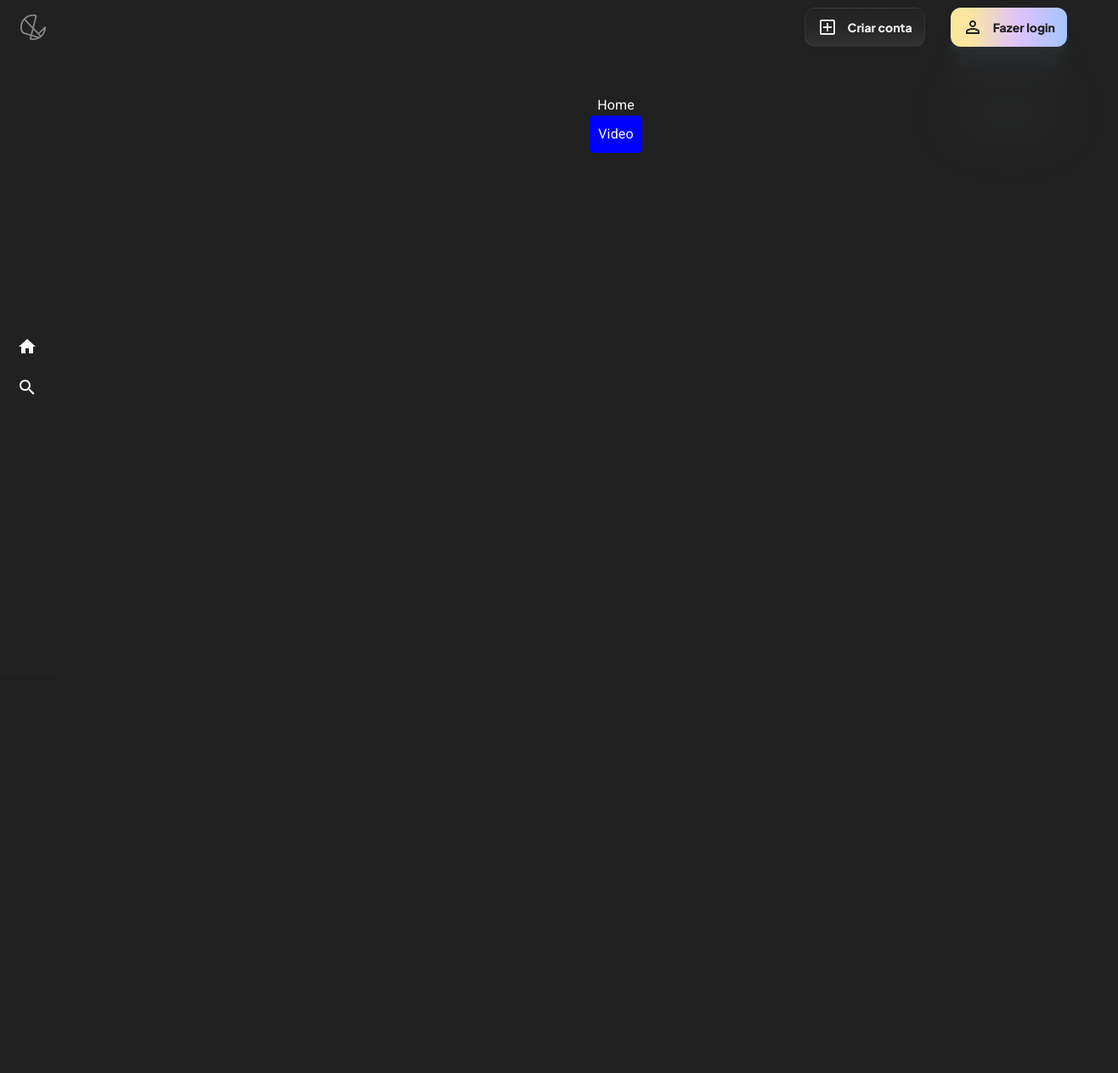
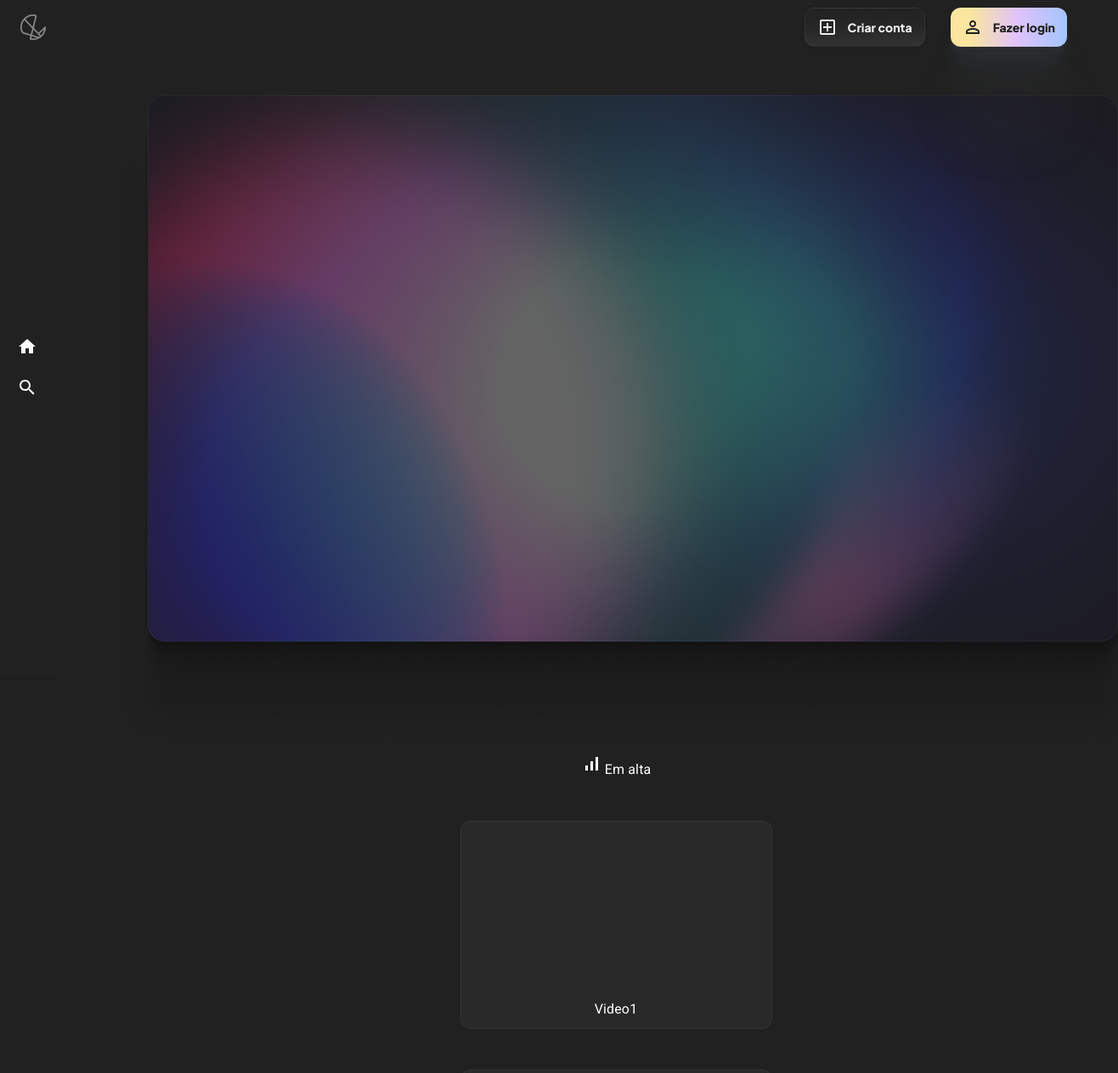
Before and after one commit to Tarsisgabriel/telos-flix, a React (Create React App) app: page / in a window 1280 px wide. Shown: the top 1263 px of the page at 85% size, 1316 px wide, since content can reach past the window. Before the commit the page ends 800 px from the top, so only its background shows below. Built offline with nearby package versions, Linux system fonts and the light colour scheme.

Commit message:
feat(sections): `:white_check_mark:` Created Sections Enjoy for Free and Trendig

```diff
--- /dev/null
+++ b/src/components/enjoyForFree/index.css
@@ -0,0 +1,14 @@
+.enjoyForFreeSection .labelSection {
+  display: flex;
+  justify-content: flex-start;
+  align-items: center;
+}
+
+.enjoyForFreeSection {
+  width: 100%;
+}
+.enjoyForFreeVideoGrid {
+  display: grid;
+  grid-template-columns: 1fr 1fr 1fr;
+  gap: 10px;
+}
--- /dev/null
+++ b/src/components/enjoyForFree/index.jsx
@@ -0,0 +1,35 @@
+import {
+  CardGiftcardOutlined,
+  SignalCellularAltOutlined,
+} from "@mui/icons-material";
+import React from "react";
+import "./index.css";
+import MiniVideoCard from "../miniVideoCard";
+
+function EnjoyForFree() {
+  const videos = [
+    {
+      title: "Video1",
+    },
+    {
+      title: "Video2",
+    },
+    {
+      title: "Video3",
+    },
+  ];
+  return (
+    <div className="enjoyForFreeSection">
+      <div className="labelSection">
+        <CardGiftcardOutlined /> Aproveite grátis
+      </div>
+      <div className="enjoyForFreeVideosGrid">
+        {videos.map((video) => (
+          <MiniVideoCard title={video.title} />
+        ))}
+      </div>
+    </div>
+  );
+}
+
+export default EnjoyForFree;
--- /dev/null
+++ b/src/components/mainVideo/index.jsx
@@ -0,0 +1,12 @@
+import React from "react";
+import Image from "./Hero.png";
+
+function MainVideo() {
+  return (
+    <div>
+      <img src={Image}></img>
+    </div>
+  );
+}
+
+export default MainVideo;
--- /dev/null
+++ b/src/components/miniVideoCard/index.css
@@ -0,0 +1,23 @@
+.miniVideoCard {
+  box-sizing: border-box;
+
+  width: 367px;
+  height: 244.66px;
+
+  left: 0%;
+  right: 0%;
+  margin-top: 48px;
+  bottom: 0%;
+
+  background: #292929;
+  border: 1px solid rgba(238, 238, 238, 0.05);
+
+  box-shadow: 0px, 4px, 6px rgba(0, 0, 0, 0.01);
+  border-radius: 12px;
+
+  display: flex;
+  align-items: flex-end;
+  justify-content: center;
+
+  padding-bottom: 10px;
+}
--- /dev/null
+++ b/src/components/miniVideoCard/index.jsx
@@ -0,0 +1,8 @@
+import React from "react";
+import "./index.css";
+
+function MiniVideoCard({ title }) {
+  return <div className="miniVideoCard">{title}</div>;
+}
+
+export default MiniVideoCard;
--- /dev/null
+++ b/src/components/trending/index.css
@@ -0,0 +1,15 @@
+.trendigSection .labelSection {
+  display: flex;
+  justify-content: flex-start;
+  align-items: center;
+  padding-bottom: 10px;
+}
+
+.trendigSection {
+  width: 100%;
+}
+.trendingVideoGrid {
+  display: grid;
+  grid-template-columns: 1fr 1fr 1fr;
+  gap: 10px;
+}
--- /dev/null
+++ b/src/components/trending/index.jsx
@@ -0,0 +1,32 @@
+import { SignalCellularAltOutlined } from "@mui/icons-material";
+import React from "react";
+import "./index.css";
+import MiniVideoCard from "../miniVideoCard";
+
+function Trending() {
+  const videos = [
+    {
+      title: "Video1",
+    },
+    {
+      title: "Video2",
+    },
+    {
+      title: "Video3",
+    },
+  ];
+  return (
+    <div className="trendingSection">
+      <div className="labelSection">
+        <SignalCellularAltOutlined /> Em alta
+      </div>
+      <div className="trendingVideosGrid">
+        {videos.map((video) => (
+          <MiniVideoCard title={video.title} />
+        ))}
+      </div>
+    </div>
+  );
+}
+
+export default Trending;
--- /dev/null
+++ b/src/pages/home/index.css
@@ -0,0 +1,5 @@
+.sectionsGrid {
+  display: grid;
+  grid-template-rows: auto;
+  gap: 72px;
+}
--- a/src/pages/home/index.jsx
+++ b/src/pages/home/index.jsx
@@ -1,25 +1,19 @@
 import React from "react";
-import { Link } from "react-router-dom";
+import MainVideo from "../../components/mainVideo";
+import Trending from "../../components/trending";
+import EnjoyForFree from "../../components/enjoyForFree";
+import "./index.css";
 
 function Home() {
   return (
     <div
       style={{ display: "flex", flexDirection: "column", alignItems: "center" }}
     >
-      Home
-      <Link
-        style={{
-          textDecoration: "none",
-          color: "white",
-          background: "blue",
-          padding: "10px",
-          borderRadius: "5px",
-          maxWidth: "70px",
-        }}
-        to="/video"
-      >
-        Video
-      </Link>
+      <MainVideo />
+      <div className="sectionsGrid">
+        <Trending />
+        <EnjoyForFree />
+      </div>
     </div>
   );
 }
```
Also changed, not shown: src/components/mainVideo/Hero.png (added).
